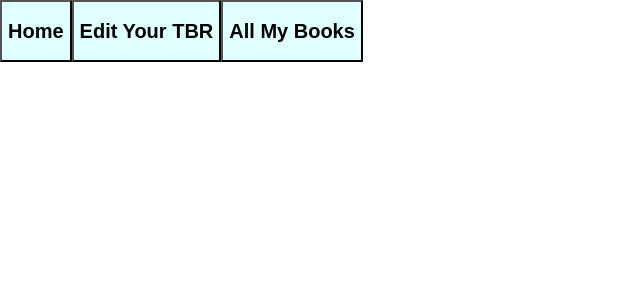
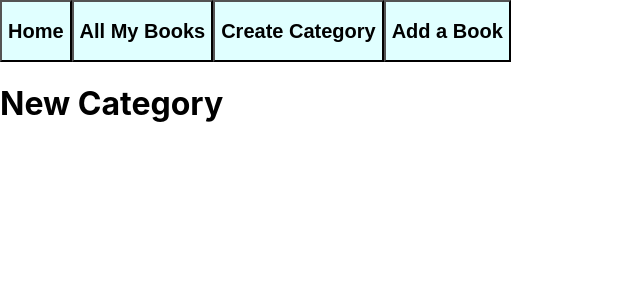
Before and after one commit to yahwehschica7/react-sinatra-frontend, a React (Create React App) app: page /categories/new in a window 1280 px wide. Shown: the top 300 px of the page, without its empty margins (0-640 px from the left). Built offline with nearby package versions, Linux system fonts and the light colour scheme.

Commit message:
deleted New Book component and routes

```diff
--- a/src/App.js
+++ b/src/App.js
@@ -5,8 +5,13 @@ import NavBar from "./components/NavBar";
 import Home from "./components/Home"
 import CategoryContainer from "./containers/CategoryContainer";
 import BookContainer from "./containers/BookContainer"
+import NewCategory from "./components/NewCategory"
+
 
 function App() {
+
+  // #books categories useEffect AddBook, AddCategory, DeleteBook
+
     return (
       <Router>
         <NavBar />
@@ -16,14 +21,16 @@ function App() {
               exact path="/"
               element={<Home />}>
               </Route>
-              <Route
-              exact path="/categories"
-              element={<CategoryContainer />}>
-              </Route>
+
               <Route
               exact path="/books"
               element={<BookContainer />}>
               </Route>
+              <Route
+              exact path="/categories/new"
+              element={<NewCategory />}>
+              </Route>
+
             </Routes>
         </div>
       </Router>
--- a/src/components/CategoryCard.js
+++ b/src/components/CategoryCard.js
@@ -1,18 +1,25 @@
 import React from 'react'
 
 const CategoryCard = ({categories}) => {
+
+ const handleClick = (e) => {
+  console.log(e.target)
+  }
+
+  const listOfCategories =  categories.map(category =>
+    <h3 key={category.id}>
+        {category.name} :
+        <i>{category.books.map(book =>
+         <h4 key={book.id}>{book.title}</h4>
+        )}
+        </i>
+        <button onClick={handleClick} data-category_id={category.id}>Add a Book</button>
+     </h3>
+    )
+
   return (
     <div>
-         <li>{categories.map(category =>
-            <h3 key={category.id}>
-                {category.name} :
-                <i>{category.books.map(book =>
-                <h4 key={book.id}>{book.title}</h4>
-                )}
-                </i>
-             </h3>
-            )}
-        </li>
+        {listOfCategories}
     </div>
   )
 }
--- a/src/components/NavBar.js
+++ b/src/components/NavBar.js
@@ -12,17 +12,25 @@ const NavBar = () => {
             </button>
         </NavLink>
         <NavLink
-            to="/categories"
-            >
-            <button style={{backgroundColor: "lightcyan"}}>
-            <h2>Edit Your TBR</h2>
-            </button>
-        </NavLink>
-        <NavLink
             to="/books"
             >
             <button style={{backgroundColor: "lightcyan"}}>
             <h2>All My Books</h2>
+            </button>
+        </NavLink>
+        <NavLink
+            to="categories/new"
+            >
+            <button style={{backgroundColor: "lightcyan"}}>
+            <h2>Create Category</h2>
+            </button>
+        </NavLink>
+
+        <NavLink
+            to="/books/new"
+            >
+            <button style={{backgroundColor: "lightcyan"}}>
+            <h2>Add a Book</h2>
             </button>
         </NavLink>
        </div>
--- /dev/null
+++ b/src/components/NewCategory.js
@@ -0,0 +1,11 @@
+import React from 'react'
+
+const NewCategory = () => {
+  return (
+    <div>
+        <h1>New Category</h1>
+    </div>
+  )
+}
+
+export default NewCategory
```
